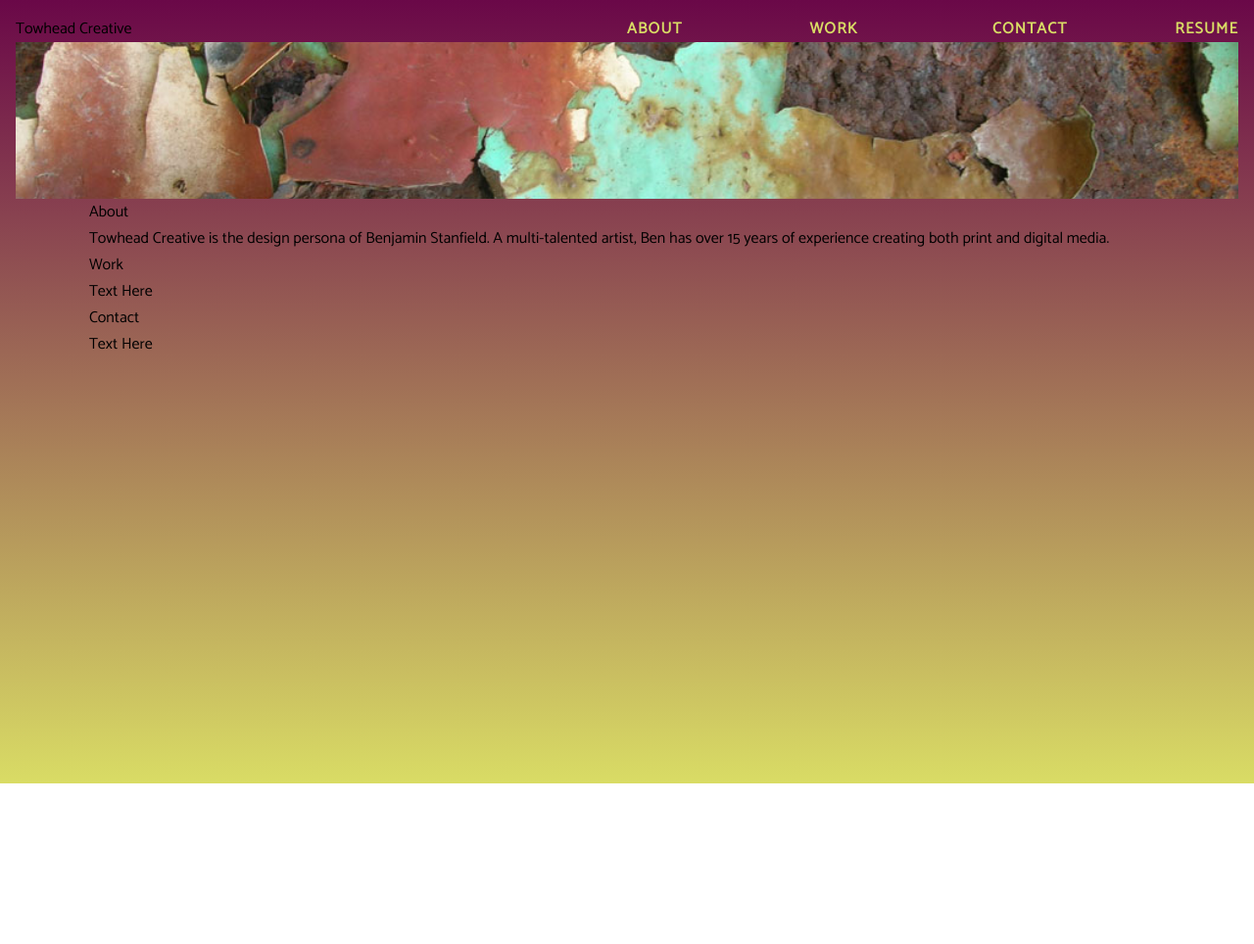
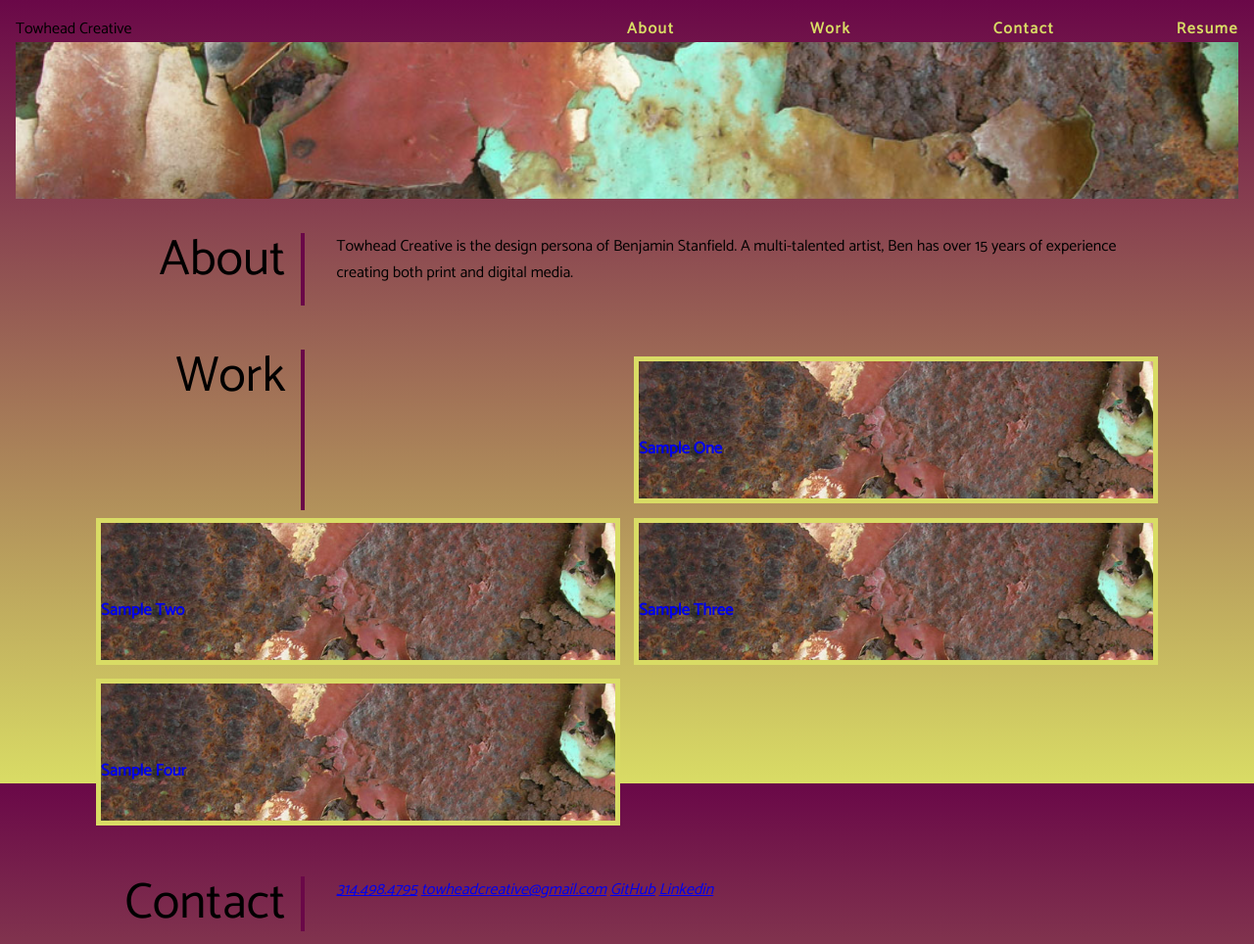
Before and after one commit to Doompeck/my-portfolio, a plain HTML site: page index.html in a window 1280 px wide. Shown: the whole page at 98% size. Before the commit the page ends 800 px from the top, so only its background shows below. Drawn offline with Linux system fonts and the light colour scheme.

Commit message:
Building in the work containers

```diff
--- a/assets/css/style.css
+++ b/assets/css/style.css
@@ -10,7 +10,6 @@
 body {
     font-family: 'Catamaran', sans-serif;
     background: linear-gradient(to bottom, var(--primary), var(--secondary));
-    height: 100%;
     margin: 1rem;
     background-repeat: no-repeat;
     background-attachment: fixed;
@@ -22,7 +21,7 @@ body {
 }
 
 .col {
-    flex: 1 0 0%;
+    flex: 1 0 5%;
 }
 
 .nav {
@@ -39,12 +38,10 @@ padding: 1rem;
 
 /* Set button Link formatting */
 .nav a{
-text-transform: uppercase;
 font-family: 'Catamaran', sans-serif;
 font-size: 12pt;
 font-weight: bold;
-letter-spacing: 0.075em;
-line-height: 1.5em;
+letter-spacing: 0.1em;
 color: var(--secondary);
 }
 
@@ -55,14 +52,27 @@ color: var(--secondary);
   margin-right: auto;
 }
 /* My Container CSS */
-.container {
+.flex-container {
     display: flex;
     flex-wrap: wrap;
     justify-content: center;
   }
 
 /* box for flex items */
-
+.flex-item {
+    border: 5px solid var(--secondary);
+    background-color: var(--primary);
+    min-height: 150px;
+    max-height: 150px;
+    flex-basis: calc(50% - 1em);
+    display: flex;
+    align-items: flex-end;
+    padding: 0 0 20px 0;
+    margin: 0.5em;
+    text-decoration: none;
+    background-size: 150%;
+    font-size: 0.9rem;
+  }
 
 /* Make first item in portfolio priority*/
 .flex-item:first-child {
@@ -93,13 +103,54 @@ color: var(--secondary);
 /* Setting the Hero image */
 #hero {
   background-image: url(../images/rusted-metal.jpg);
-  background-size: cover;
+  background-size:cover;
   background-position: center;
   min-height: 20vh;
-  padding: 2% 6%;
+  padding: 5% 20%;
   display: flex;
 }
-/* Styling to position footer to the bottom of the screen. */
+
+
+/* Containers */
+
+.info-container {
+  margin: 25px 0;
+  padding: 10px 0;
+  display: flex;
+  flex-direction: row;
+  flex-wrap: wrap;
+  align-items: stretch;
+  justify-content: space-between;
+}
+
+.info-container > h2 {
+  flex: 0 0 20%;
+  text-align: right;
+  padding-right: 15px;
+  border-right: 4px solid var(--primary);
+  font-size: 4vw;
+  line-height: 1.1;
+}
+
+.info-container > div {
+  flex: 0 0 77%;
+}
+
+.info-container p {
+  margin-bottom: 20px;
+}
+
+/* Sample image for the portfolio */
+.sample {
+  background-image: url(/assets/images/rusted-metal.jpg);
+}
+
+
+
+
+
+
+
 
 
 /* Set max width based on 980px */
@@ -114,6 +165,7 @@ color: var(--secondary);
       width: 100%;
       padding: 5px;
       margin-bottom: 10px;
+      font-weight: bolder;
       font-size: 5vw;
     }
 
@@ -121,12 +173,12 @@ color: var(--secondary);
       justify-content: center;
     }
 
-    .page-section > h2,
-    .page-section > div {
+    .info-container > h2,
+    .info-container > div {
       flex: 0 0 100%;
     }
 
-    .page-section > h2 {
+    .info-container > h2 {
       border-right: none;
       border-bottom: 4px solid var(--primary);
       margin-bottom: 20px;
--- a/index.html
+++ b/index.html
@@ -23,29 +23,58 @@
             <a href="#Resume">Resume</a>
         </nav>
     </header>
+
     <!-- Setting a splash image between the header and the informational sections -->
     <section id ="hero">
     </section>
 
     <main id="main-properties">
-    <section>
-        <div>
-            <h2>About</h2>
+
+    <!-- About Container -->
+    <section class="info-container" id="about">
+        <h2>About</h2>
+        <div class="container">
             <p class="row col">Towhead Creative is the design persona of Benjamin Stanfield. A multi-talented artist, Ben has over 15 years of experience creating both print and digital media.</p>
         </div>
     </section>
 
-    <section>
-        <div>
-            <h2>Work</h2>
-            <p class="row col">Text Here</p>
-        </div>
+    <!-- Work Container -->
+    <section class="info-container" id="work">
+        <h2>Work</h2>
+
+        <a href="#" class="flex-item sample">
+          <div>
+            <h3>Sample One</h3>
+           </div>
+        </a>
+        <a href="#" class="flex-item sample">
+            <div>
+              <h3>Sample Two</h3>
+             </div>
+          </a>
+          <a href="#" class="flex-item sample">
+            <div>
+              <h3>Sample Three</h3>
+             </div>
+          </a>
+          <a href="#" class="flex-item sample">
+            <div>
+              <h3>Sample Four</h3>
+             </div>
+          </a>
     </section>
 
-    <section>
+    <!-- Contact Container -->
+    <section class="info-container contact" id="contact">
+        <h2>Contact</h2>
         <div>
-            <h2>Contact</h2>
-            <p class="row col">Text Here</p>
+            <address>
+                <a href="tel:+13144984795">314.498.4795</a>
+                <a href="mailto:towheadcreative@gmail.com">towheadcreative@gmail.com</a>
+                <a href="https://github.com/Doompeck">GitHub</a>
+                <a href="https://www.linkedin.com/in/benjaminstanfield/">Linkedin</a>
+
+              </address>
         </div>
     </section>
 </main>
```
